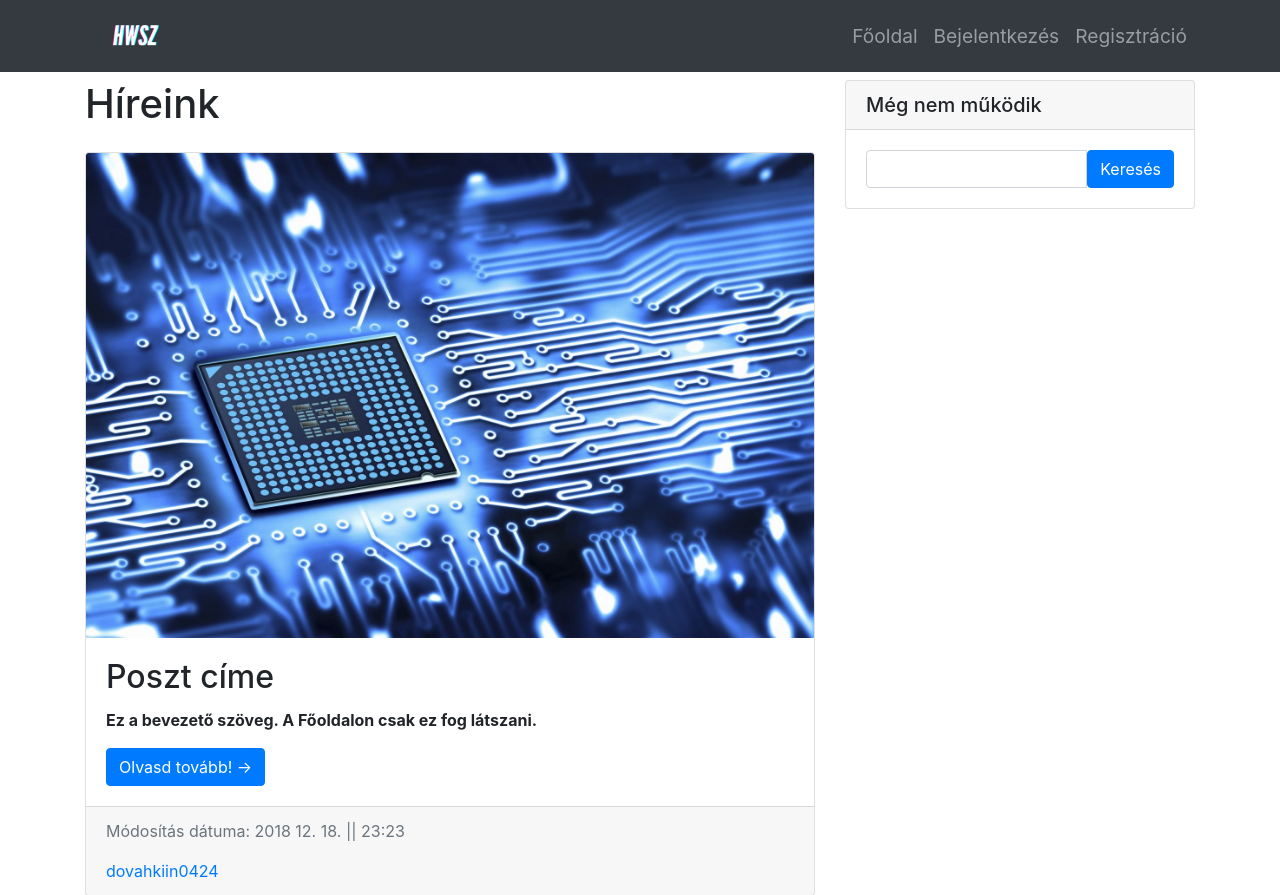
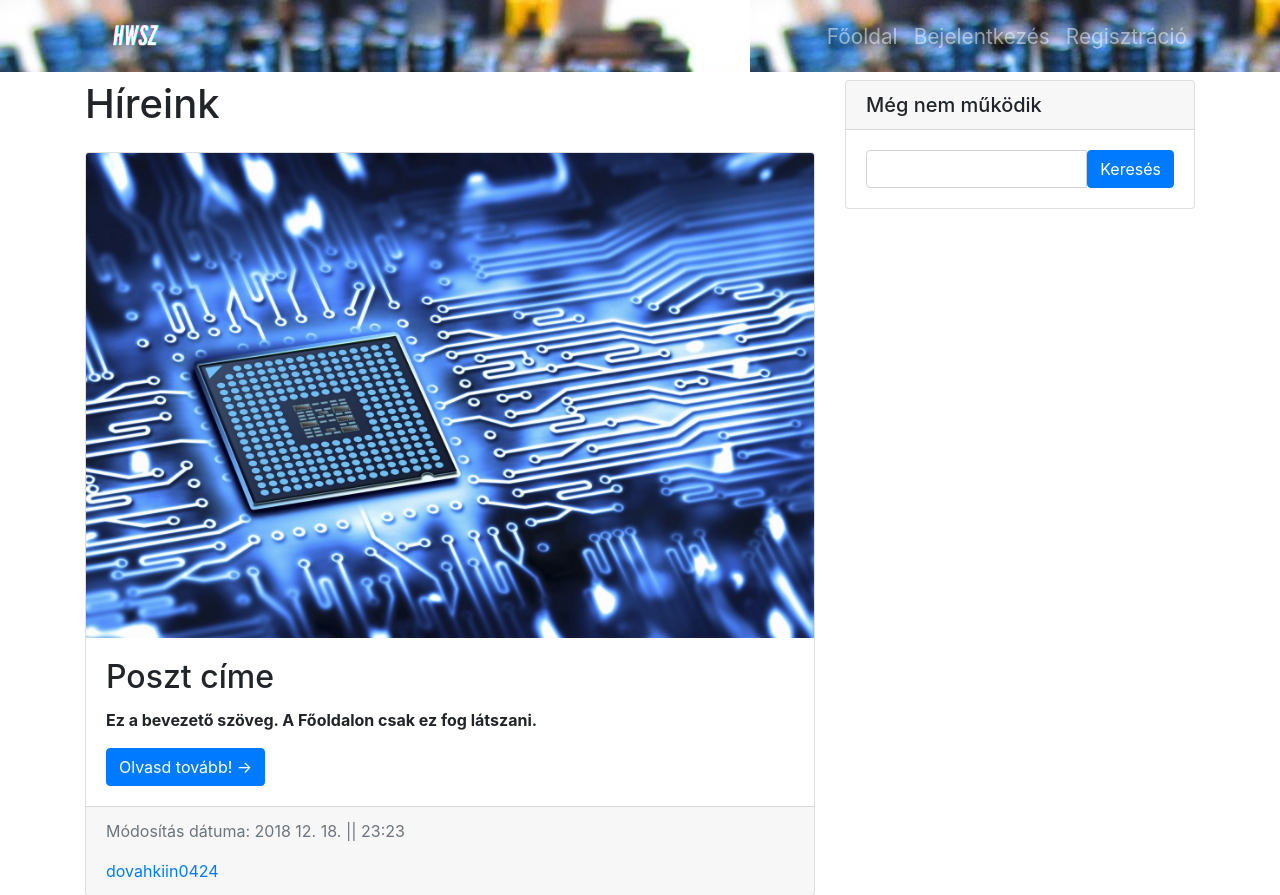
Before and after one commit to dovahkiin0424/hardverszovetseg, a Django app: page / in a window 1280 px wide. Shown: the top 895 px of the page. Run offline with Django 3.2, Linux system fonts and the light colour scheme; data comes from the database, SQL or seed files in the repository; some libraries are stand-ins or nearby versions.

Commit message:
Add files via upload

```diff
--- a/blog/static/blog/main.css
+++ b/blog/static/blog/main.css
@@ -8,8 +8,9 @@ body {
     padding-top: 54px;
 }
 
-.nav-link {
-    font-size: 1.2rem;
+.navbar-dark {
+    background-image: url("nav_hatter.jpg");
+    font-size: 1.3rem;
 }
 
 @media (min-width: 992px) {
```
Also changed, not shown: blog/static/blog/nav_hatter.jpg (added).
